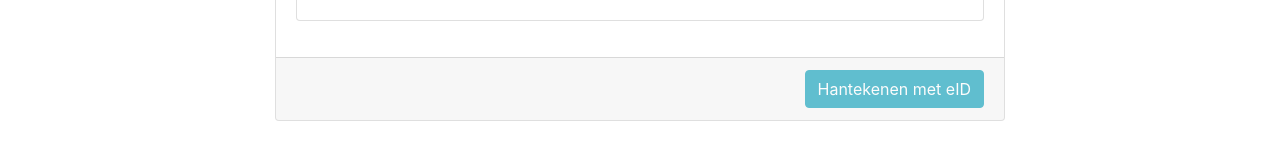
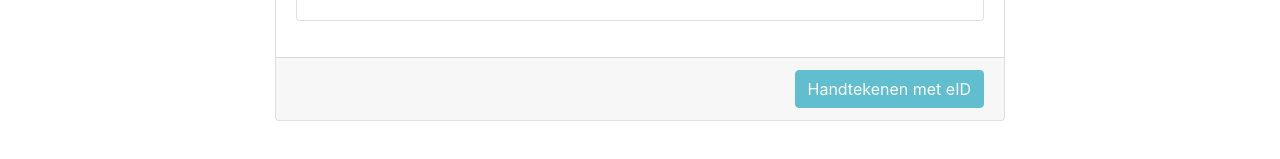
Before and after one commit to Fedict/fts-gui-sign, a React (Create React App) app: page / in a window 1280 px wide. Shown: the part 493-652 px from the top of the page. Built offline with nearby package versions, Linux system fonts and the light colour scheme.

Commit message:
change spelling mistake

```diff
--- a/src/modules/wizard/pages/PinInputContainer.js
+++ b/src/modules/wizard/pages/PinInputContainer.js
@@ -35,7 +35,7 @@ export class PinInputContainer extends React.Component {
                     hasCancelButton
                     cancelButtonText="Cancel"
                     onClickCancel={() => { resetWizard() }}
-                    nextButtonText="hantekenen met eID"
+                    nextButtonText="handtekenen met eID"
                     onClickNext={() => { this.handleSubmit() }}
                     nextButtonIsDisabled={this.state.pin.length === 0}>
 
--- a/src/modules/wizard/pages/UploadFileContainer.js
+++ b/src/modules/wizard/pages/UploadFileContainer.js
@@ -32,7 +32,7 @@ export class UploadFileContainer extends React.Component {
                 <CardContainer
                     title={"Digitaal handtekenen"}
                     hasNextButton
-                    nextButtonText="Hantekenen met eID"
+                    nextButtonText="Handtekenen met eID"
                     onClickNext={() => { this.handleSubmit() }}
                     nextButtonIsDisabled={this.state.file.name ? false : true}>
 
```
